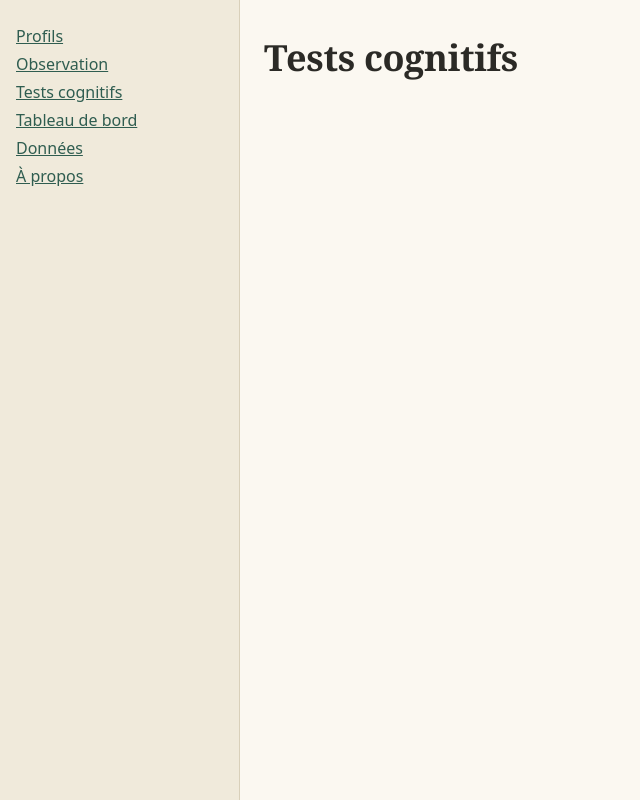
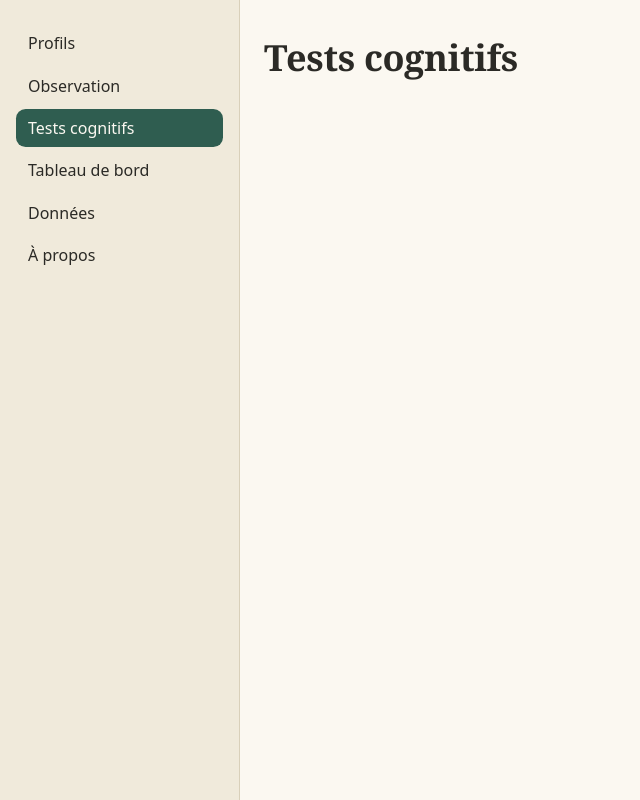
Before and after one commit to Carolinedanslesnuages/Jane, a Vue app in the folder frontend/: page /tests in a window 1280 px wide. Shown: the whole page, without its empty margins (0-640 px from the left). Built offline with nearby package versions, Linux system fonts and the light colour scheme; what keycloak-js would draw is missing.

Commit message:
Frontend : navigation en pastilles avec page active en vert

```diff
--- a/frontend/src/components/AppSidebar.vue
+++ b/frontend/src/components/AppSidebar.vue
@@ -29,4 +29,21 @@ nav {
   flex-direction: column;
   gap: var(--space-1);
 }
+
+.nav-link {
+  display: block;
+  padding: 0.45rem 0.75rem;
+  border-radius: var(--radius);
+  color: var(--color-ink);
+  text-decoration: none;
+}
+
+.nav-link:hover {
+  background: var(--color-sand-dark);
+}
+
+.nav-link.router-link-active {
+  background: var(--color-forest);
+  color: var(--color-cream);
+}
 </style>
```
